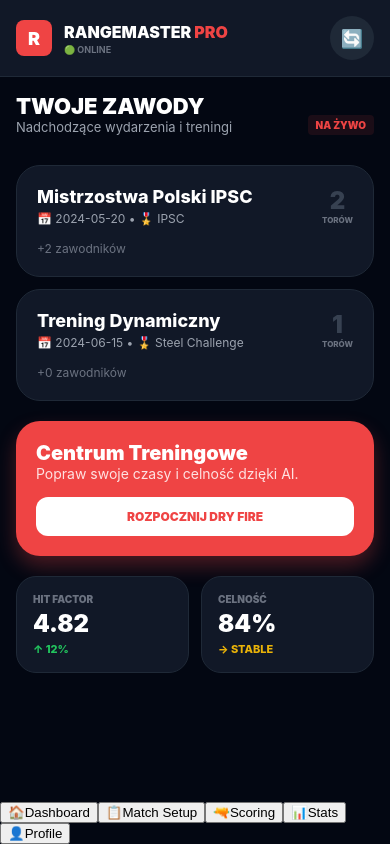
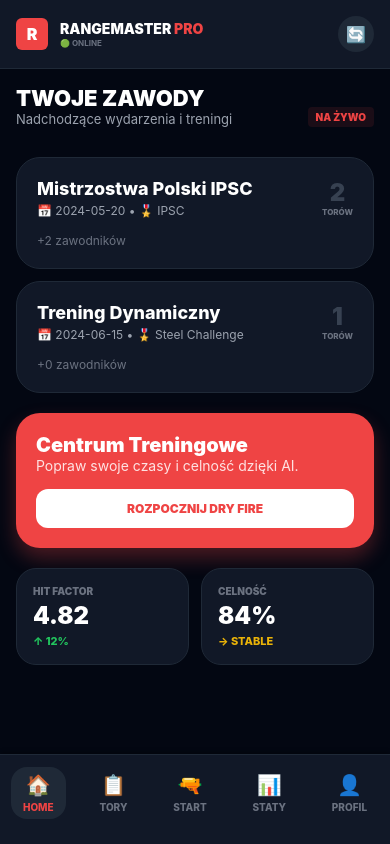
Before and after one commit to gl7189/rangemaster-pro, a React Native app: screen / in a window 390 px wide. Built offline with nearby package versions, Linux system fonts and the light colour scheme.

Commit message:
poprawa sdk do 52 i usuniecie html

```diff
--- a/App.tsx
+++ b/App.tsx
@@ -1,6 +1,6 @@
 
 import React, { useState, useMemo, useEffect, useCallback } from 'react';
-import { StyleSheet, View, Text, SafeAreaView, ScrollView, ActivityIndicator, StatusBar, TouchableOpacity, Platform, RefreshControl, Alert } from 'react-native';
+import { StyleSheet, View, Text, SafeAreaView, ScrollView, ActivityIndicator, StatusBar, TouchableOpacity, Platform, RefreshControl } from 'react-native';
 import { Match, ScoreEntry, Shooter } from './types';
 import DashboardView from './views/DashboardView';
 import ScoringView from './views/ScoringView';
@@ -28,7 +28,6 @@ const App: React.FC = () => {
       const status = await dbService.getSyncStatus();
       setPendingSync(status.pending);
     } catch (e) {
-      console.error("Błąd ładowania danych:", e);
       setConnectionError(true);
     } finally {
       setIsLoading(false);
@@ -69,29 +68,23 @@ const App: React.FC = () => {
   }
 
   return (
-    <SafeAreaView style={styles.container}>
+    <View style={styles.container}>
       <StatusBar barStyle="light-content" backgroundColor="#111827" />
-
+      <SafeAreaView style={styles.safeArea}>
         <View style={styles.header}>
           <View style={styles.headerLeft}>
             <View style={styles.logoBox}><Text style={styles.logoText}>R</Text></View>
             <View>
               <Text style={styles.brandName}>RangeMaster <Text style={{color: '#ef4444'}}>Pro</Text></Text>
               <Text style={styles.statusText}>
-              {connectionError ? '🔴 BŁĄD POŁĄCZENIA' : pendingSync > 0 ? `⚠️ OFFLINE: ${pendingSync}` : '🟢 ONLINE'}
+                {connectionError ? '🔴 BŁĄD' : pendingSync > 0 ? `⚠️ OFFLINE: ${pendingSync}` : '🟢 ONLINE'}
               </Text>
             </View>
           </View>
           <TouchableOpacity style={styles.bellBtn} onPress={onRefresh}>
-          <Text style={{fontSize: 18}}>🔄</Text>
+            <Text style={{fontSize: 16}}>🔄</Text>
           </TouchableOpacity>
         </View>
-
-      {connectionError && (
-        <View style={styles.errorBanner}>
-          <Text style={styles.errorText}>Brak połączenia z serwerem. Działasz w trybie lokalnym.</Text>
-        </View>
-      )}
 
         <ScrollView
           style={styles.scrollView}
@@ -125,18 +118,18 @@ const App: React.FC = () => {
           {activeTab === 'analytics' && <AnalyticsView scores={scores} shooters={allShooters} />}
           {activeTab === 'profile' && <ProfileView />}
         </ScrollView>
-
+      </SafeAreaView>
       <Navbar activeTab={activeTab} setActiveTab={setActiveTab} />
-    </SafeAreaView>
+    </View>
   );
 };
 
 const styles = StyleSheet.create({
   container: {
     flex: 1,
-    backgroundColor: '#030712',
-    paddingTop: Platform.OS === 'android' ? (StatusBar.currentHeight || 0) : 0
+    backgroundColor: '#030712'
   },
+  safeArea: { flex: 1 },
   loadingContainer: { flex: 1, backgroundColor: '#030712', justifyContent: 'center', alignItems: 'center' },
   loadingText: { color: 'white', marginTop: 20, fontWeight: '900', letterSpacing: 2 },
   header: {
@@ -149,20 +142,18 @@ const styles = StyleSheet.create({
     backgroundColor: '#111827'
   },
   headerLeft: { flexDirection: 'row', alignItems: 'center', gap: 12 },
-  logoBox: { width: 36, height: 36, backgroundColor: '#ef4444', borderRadius: 8, justifyContent: 'center', alignItems: 'center' },
-  logoText: { color: 'white', fontWeight: '900', fontSize: 18 },
-  brandName: { color: 'white', fontSize: 16, fontWeight: '900', textTransform: 'uppercase' },
-  statusText: { color: '#6b7280', fontSize: 9, fontWeight: '700', textTransform: 'uppercase', marginTop: 2 },
-  bellBtn: { width: 44, height: 44, backgroundColor: '#1f2937', borderRadius: 22, justifyContent: 'center', alignItems: 'center' },
+  logoBox: { width: 32, height: 32, backgroundColor: '#ef4444', borderRadius: 6, justifyContent: 'center', alignItems: 'center' },
+  logoText: { color: 'white', fontWeight: '900', fontSize: 16 },
+  brandName: { color: 'white', fontSize: 14, fontWeight: '900', textTransform: 'uppercase' },
+  statusText: { color: '#6b7280', fontSize: 8, fontWeight: '700', textTransform: 'uppercase', marginTop: 1 },
+  bellBtn: { width: 36, height: 36, backgroundColor: '#1f2937', borderRadius: 18, justifyContent: 'center', alignItems: 'center' },
   scrollView: { flex: 1 },
-  mainContent: { padding: 16, paddingBottom: 120 },
-  errorBanner: { backgroundColor: '#7f1d1d', padding: 8, alignItems: 'center' },
-  errorText: { color: '#fca5a5', fontSize: 12, fontWeight: '700' },
+  mainContent: { padding: 16, paddingBottom: 100 },
   emptyState: { justifyContent: 'center', alignItems: 'center', marginTop: 60 },
-  emptyIcon: { fontSize: 60, marginBottom: 20 },
-  emptyTitle: { color: 'white', fontSize: 18, fontWeight: 'bold', marginBottom: 20 },
-  primaryBtn: { backgroundColor: '#ef4444', paddingVertical: 12, paddingHorizontal: 30, borderRadius: 12 },
-  primaryBtnText: { color: 'white', fontWeight: '900' }
+  emptyIcon: { fontSize: 50, marginBottom: 20 },
+  emptyTitle: { color: 'white', fontSize: 16, fontWeight: 'bold', marginBottom: 20 },
+  primaryBtn: { backgroundColor: '#ef4444', paddingVertical: 12, paddingHorizontal: 24, borderRadius: 12 },
+  primaryBtnText: { color: 'white', fontWeight: '900', fontSize: 12 }
 });
 
 export default App;
--- a/app.json
+++ b/app.json
@@ -8,34 +8,18 @@
     "orientation": "portrait",
     "icon": "./assets/icon.png",
     "userInterfaceStyle": "dark",
+    "newArchEnabled": true,
     "splash": {
       "image": "./assets/splash.png",
       "resizeMode": "contain",
       "backgroundColor": "#030712"
     },
-    "assetBundlePatterns": [
-      "**/*"
-    ],
     "ios": {
       "supportsTablet": true,
-      "bundleIdentifier": "com.grzegorz.rangemaster",
-      "infoPlist": {
-        "NSCameraUsageDescription": "Aplikacja potrzebuje dostępu do kamery, aby analizować tarcze strzeleckie za pomocą AI.",
-        "NSMicrophoneUsageDescription": "Aplikacja potrzebuje dostępu do mikrofonu dla komend głosowych Range Officer'a."
-      }
+      "bundleIdentifier": "com.grzegorz.rangemaster"
     },
     "android": {
-      "adaptiveIcon": {
-        "backgroundColor": "#030712"
-      },
-      "package": "com.grzegorz.rangemaster",
-      "permissions": [
-        "android.permission.CAMERA",
-        "android.permission.RECORD_AUDIO"
-      ]
-    },
-    "web": {
-      "favicon": "./assets/favicon.png"
+      "package": "com.grzegorz.rangemaster"
     }
   }
 }
--- a/components/Navbar.tsx
+++ b/components/Navbar.tsx
@@ -1,36 +1,82 @@
 
 import React from 'react';
+import { View, Text, TouchableOpacity, StyleSheet } from 'react-native';
 
 interface NavbarProps {
   activeTab: string;
-  setActiveTab: (tab: any) => void;
+  setActiveTab: (tab: string) => void;
 }
 
 const Navbar: React.FC<NavbarProps> = ({ activeTab, setActiveTab }) => {
   const tabs = [
-    { id: 'dashboard', label: 'Dashboard', icon: '🏠' },
-    { id: 'matches', label: 'Match Setup', icon: '📋' },
-    { id: 'scoring', label: 'Scoring', icon: '🔫' },
-    { id: 'analytics', label: 'Stats', icon: '📊' },
-    { id: 'profile', label: 'Profile', icon: '👤' },
+    { id: 'dashboard', label: 'Home', icon: '🏠' },
+    { id: 'matches', label: 'Tory', icon: '📋' },
+    { id: 'scoring', label: 'Start', icon: '🔫' },
+    { id: 'analytics', label: 'Staty', icon: '📊' },
+    { id: 'profile', label: 'Profil', icon: '👤' },
   ];
 
   return (
-    <nav className="fixed bottom-0 left-0 right-0 max-w-4xl mx-auto bg-gray-900 border-t border-gray-800 flex justify-around items-center p-2 z-50">
+    <View style={styles.navContainer}>
       {tabs.map((tab) => (
-        <button
+        <TouchableOpacity
           key={tab.id}
-          onClick={() => setActiveTab(tab.id)}
-          className={`flex flex-col items-center gap-1 p-2 rounded-xl transition-all ${
-            activeTab === tab.id ? 'text-red-500 bg-gray-800 shadow-inner' : 'text-gray-500 hover:text-gray-300'
-          }`}
+          onPress={() => setActiveTab(tab.id)}
+          activeOpacity={0.7}
+          style={[styles.navItem, activeTab === tab.id && styles.activeNavItem]}
         >
-          <span className="text-xl">{tab.icon}</span>
-          <span className="text-[10px] font-bold uppercase tracking-widest">{tab.label}</span>
-        </button>
+          <Text style={styles.icon}>{tab.icon}</Text>
+          <Text style={[styles.label, activeTab === tab.id && styles.activeLabel]}>
+            {tab.label}
+          </Text>
+        </TouchableOpacity>
       ))}
-    </nav>
+    </View>
   );
 };
 
+const styles = StyleSheet.create({
+  navContainer: {
+    position: 'absolute',
+    bottom: 0,
+    left: 0,
+    right: 0,
+    flexDirection: 'row',
+    justifyContent: 'space-around',
+    backgroundColor: '#111827',
+    paddingVertical: 12,
+    paddingBottom: 25, // Większy padding dla iPhone/nowych Androidów
+    borderTopWidth: 1,
+    borderTopColor: '#1f2937',
+    elevation: 8,
+    shadowColor: '#000',
+    shadowOffset: { width: 0, height: -2 },
+    shadowOpacity: 0.3,
+    shadowRadius: 4,
+  },
+  navItem: {
+    alignItems: 'center',
+    justifyContent: 'center',
+    paddingHorizontal: 12,
+    paddingVertical: 6,
+    borderRadius: 16
+  },
+  activeNavItem: {
+    backgroundColor: '#1f2937'
+  },
+  icon: {
+    fontSize: 20,
+    marginBottom: 4
+  },
+  label: {
+    color: '#6b7280',
+    fontSize: 10,
+    fontWeight: '800',
+    textTransform: 'uppercase'
+  },
+  activeLabel: {
+    color: '#ef4444'
+  }
+});
+
 export default Navbar;
```
Also changed, not shown: package.json (+7 -2 lines), 1 other file (tests, documents, lock files or other folders). Lines whose indentation alone changed are shown as unchanged.
